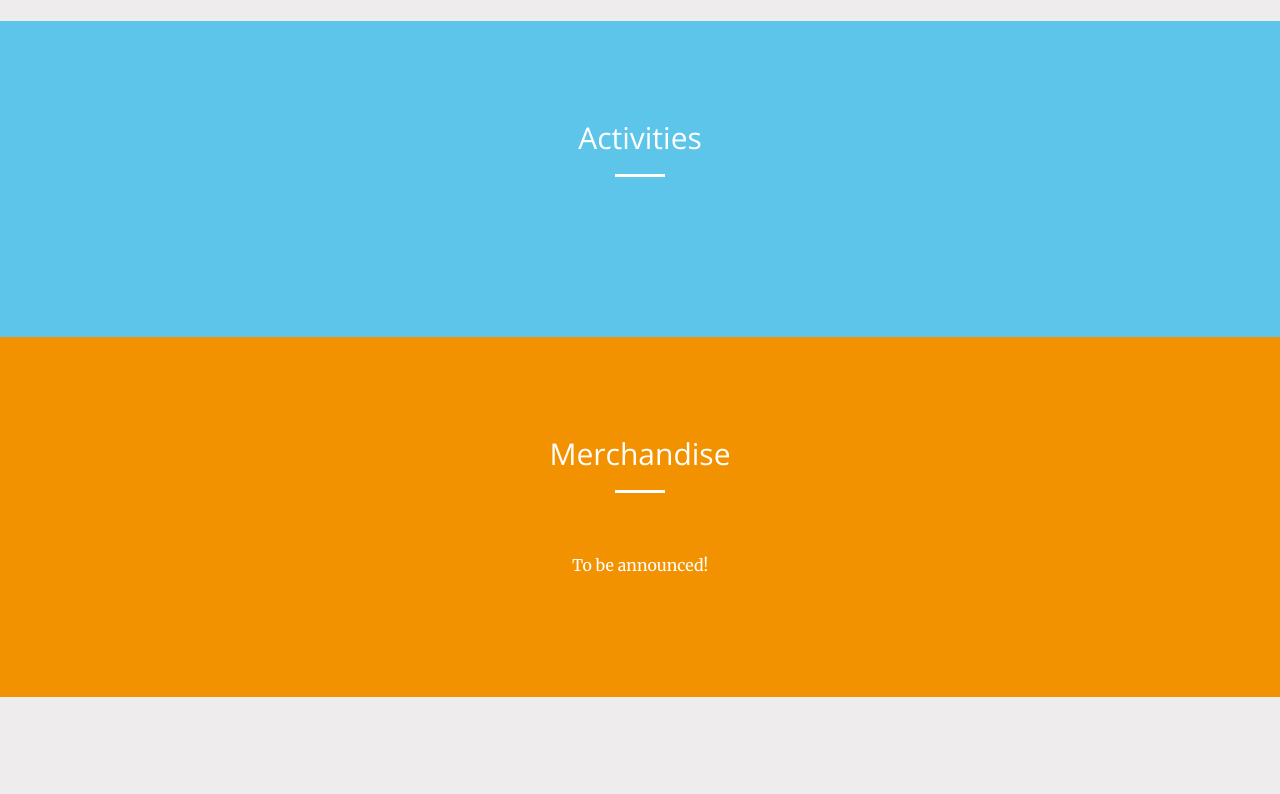
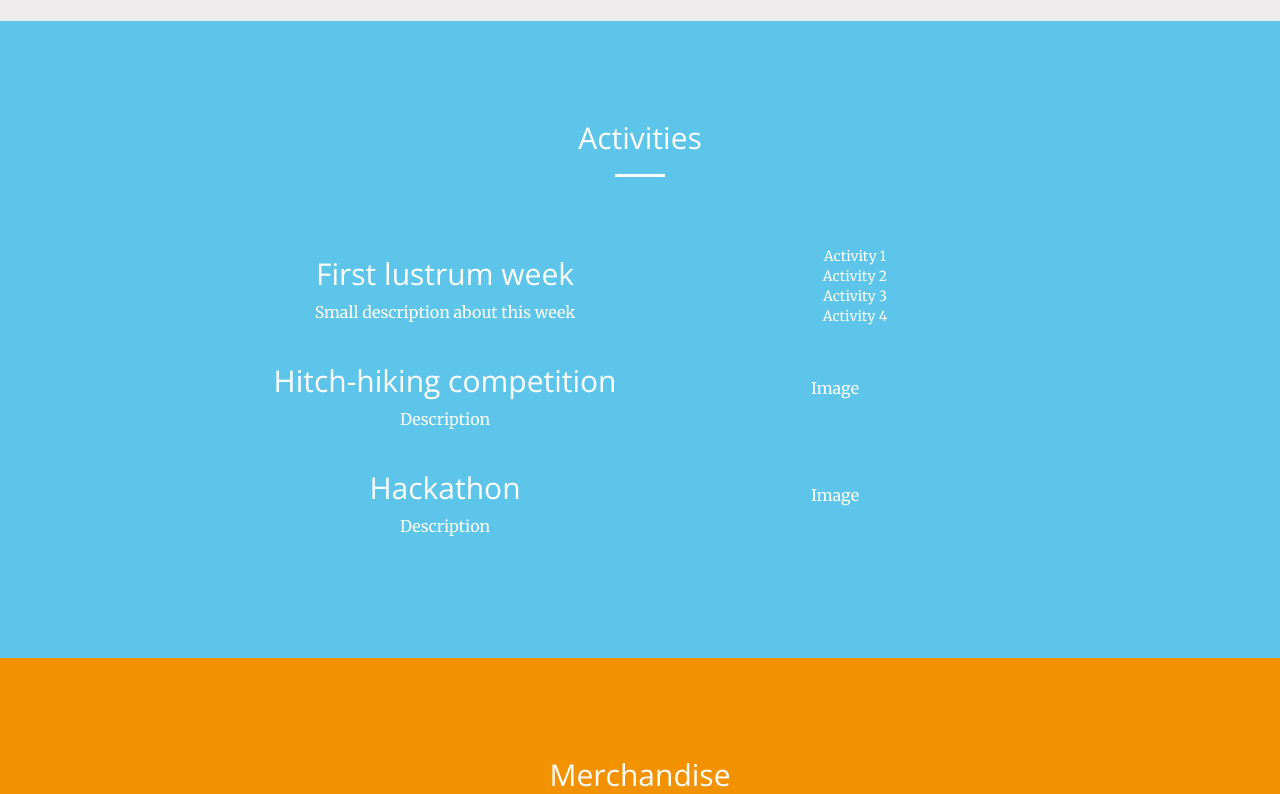
Before and after one commit to WISVCH/lucie-60-website, a PHP site: page / in a window 1280 px wide. Shown: the part 1947-2741 px from the top of the page. Run offline with PHP 8.4, Linux system fonts and the light colour scheme.

Commit message:
basic activity lay-out

```diff
--- a/css/creative.css
+++ b/css/creative.css
@@ -524,3 +524,9 @@ img.brand {
 .top-buffer {
     margin-top:100px;
 }
+
+.vcenter {
+    display: inline-block;
+    vertical-align: middle;
+    float: none;
+}
--- a/index.html
+++ b/index.html
@@ -147,6 +147,42 @@
                         <h2 class="section-heading">Activities</h2>
                         <hr class="light">
                     </div>
+
+
+                    <div id="activitity-list">
+                    	<div class="row activity">
+	                    	<div class="col-md-6 activity-description vcenter">
+	                    		<h2 class="activity-title">First lustrum week</h2>
+	                    		<p class="activity-detail">Small description about this week</p>
+	                    	</div><div class="col-md-6 activity-image vcenter">
+	                    		<ul>
+	                    			<li>Activity 1</li>
+	                    			<li>Activity 2</li>
+	                    			<li>Activity 3</li>
+	                    			<li>Activity 4</li>
+	                    		</ul>
+	                    	</div>
+                    	</div>
+
+                    	<div class="row activity">
+	                    	<div class="col-md-6 activity-description vcenter">
+	                    		<h2 class="activity-title">Hitch-hiking competition</h2>
+	                    		<p class="activity-detail">Description</p>
+	                    	</div><div class="col-md-6 activity-image vcenter">
+	                    		<p>Image</p>
+	                    	</div>
+                    	</div>
+
+                    	<div class="row activity">
+	                    	<div class="col-md-6 activity-description vcenter">
+	                    		<h2 class="activity-title">Hackathon</h2>
+	                    		<p class="activity-detail">Description</p>
+	                    	</div><div class="col-md-6 activity-image vcenter">
+	                    		<p>Image</p>
+	                    	</div>
+                    	</div>
+
+                    </div>
                 </div>
             </div>
         </div>
```
